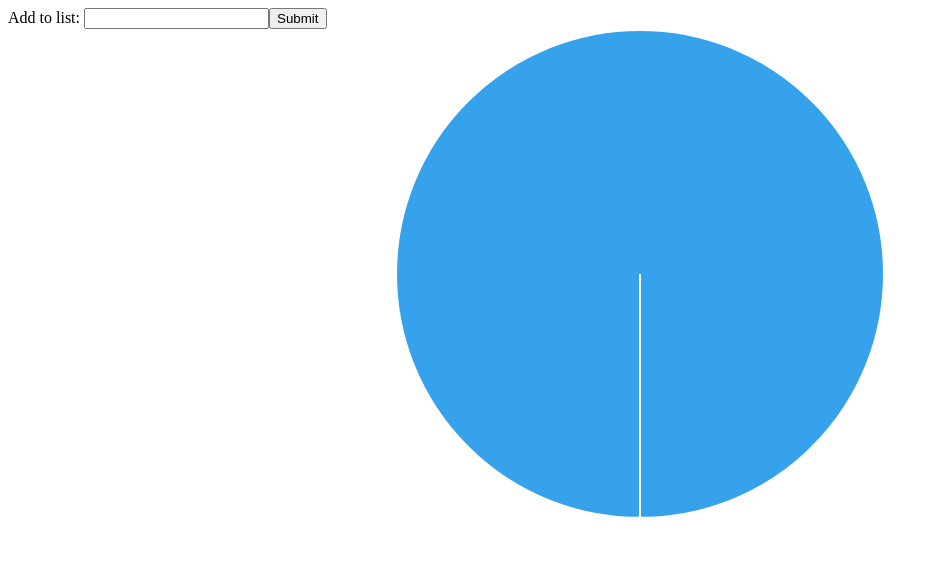
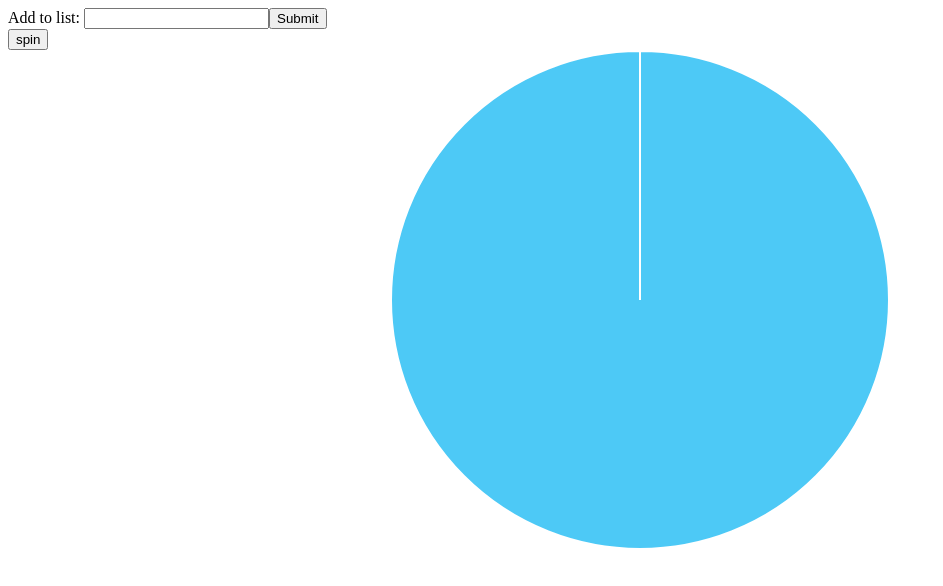
Before and after one commit to wiris316/spinwheel_app, a React (Vite) app: page / in a window 1280 px wide. Shown: the top 586 px of the page, without its empty margins (0-943 px from the left). Built offline with nearby package versions, Linux system fonts and the light colour scheme.

Commit message:
customized spin animation and pie chart

```diff
--- a/src/App.jsx
+++ b/src/App.jsx
@@ -9,25 +9,38 @@ import { motion } from "framer-motion"
 function App() {
 
   const randomNum = Math.floor(Math.random() * (359 - 1))
+  const variants = {
+    rotate: { rotate: [0, 0, 720], transition: { repeat: 0, duration: 0.5 } },
+    stop: { y: [0, 0, 0], transition: { repeat: Infinity, repeatDelay: 0 } }
+  };
+  const [rotate, setRotate] = useState(false)
 
+  const handleSpin = () => {
+    setRotate(!rotate);
+  }
+
+  useEffect(() => {
+  }, [rotate])
 
   return (
     <>
       <ToDoBox />
+      <button onClick={handleSpin}>spin</button>
       <motion.div
-          className="box"
-          animate={{
+        className="box"
+        variants ={variants}
+        animate={
           // scale: [1, 2, 2, 1, 1],
           // rotate: [0, 0, 180, 0, 0],
-            rotate: [0, 0, 180 ]
+          rotate ? 'rotate' : 'stop'
           // borderRadius: ["0%", "0%", "50%", "50%", "0%"]
-          }}
-          transition={{
-            // duration: 1,
-            // ease: "easeInOut",
-            // times: [0, 0.2, 0.5, 0.8, 1],
-            // repeat: Infinity,
-            // repeatDelay: 0
+          }
+        transition={{
+          // duration: 1,
+          ease: "easeInOut",
+          times: [0, 0.2, 0.5, 0.8, 1],
+          // repeat: Infinity,
+          // repeatDelay: 0
           }}>
           <PieChart/>
       </motion.div>
--- a/src/components/PieChart.jsx
+++ b/src/components/PieChart.jsx
@@ -14,12 +14,31 @@ const PieChart = () => {
 
   return (
     <>
-      <Pie  height="500%"
-        options={{ maintainAspectRatio: false }}
+      <Pie
+        height="500%"
+        options={{
+          plugins: {
+            legend: {
+              display: false
+            }
+          },
+          maintainAspectRatio: false
+        }}
         data={{
-        // labels: ['Red', 'Blue', 'Yellow', 'Green', 'Purple', 'Orange'],
+        labels: ['Red', 'Blue', 'Yellow', 'Green', 'Purple', 'Orange'],
         datasets: [{
-        data: data,
+          data: data,
+          backgroundColor:[
+            '#4dc9f6',
+            '#f67019',
+            '#f53794',
+            '#537bc4',
+            '#acc236',
+            '#166a8f',
+            '#00a950',
+            '#58595b',
+            '#8549ba'
+          ]
         // label: '# of Votes',
         // borderWidth: 1
         }]
```
